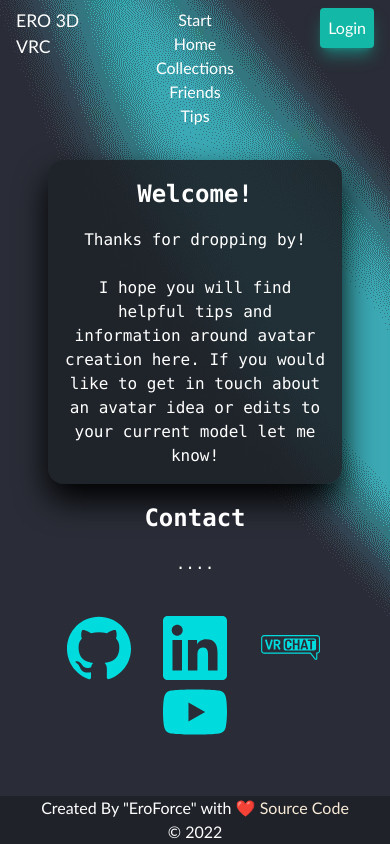
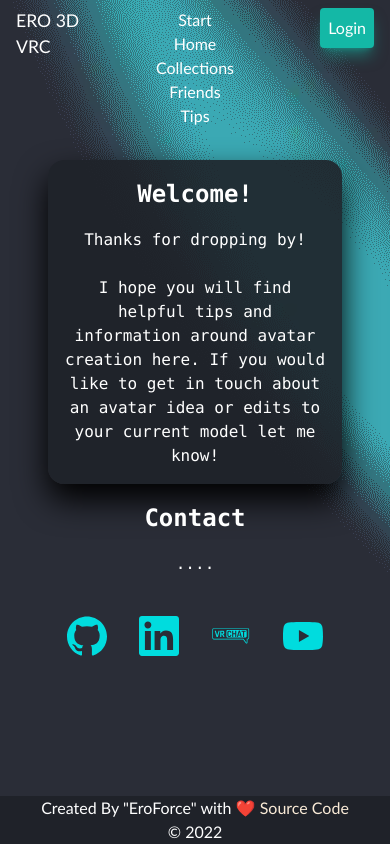
Before and after one commit to ajlineb/Ero3D-VRC, a React (Create React App) app in the folder client/: page /collections in a window 390 px wide. Built offline with nearby package versions, Linux system fonts and the light colour scheme; what tw-elements would draw is missing.

Commit message:
updated a media screen size for social icons so they dont go to next line

```diff
--- a/client/src/App.css
+++ b/client/src/App.css
@@ -206,4 +206,8 @@ a {
   .title {
     font-size: 1.1rem;
   }
+  .social img {
+    width: 2.5rem;
+    height: 2.5rem;
+  }
 }
```
